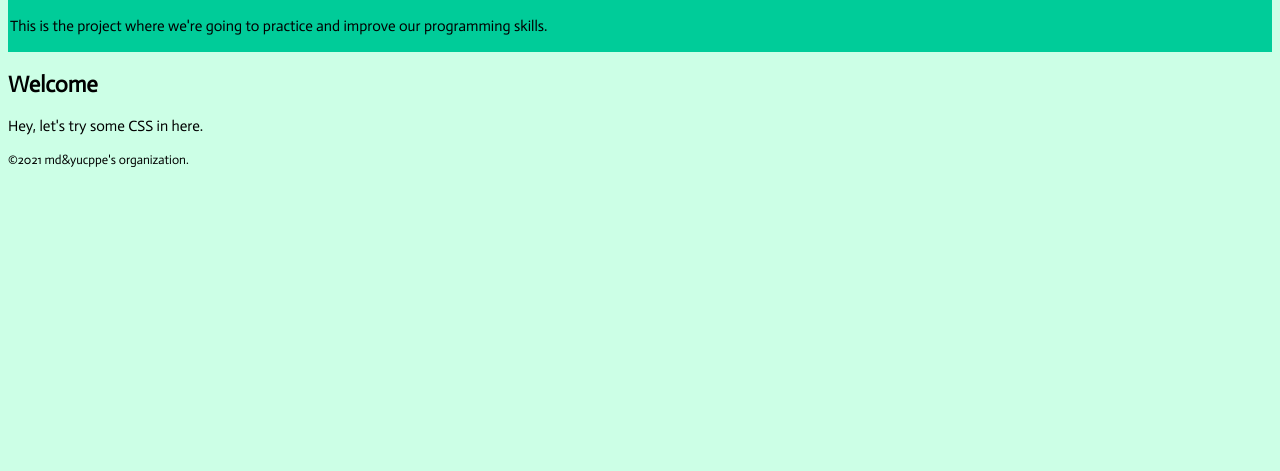
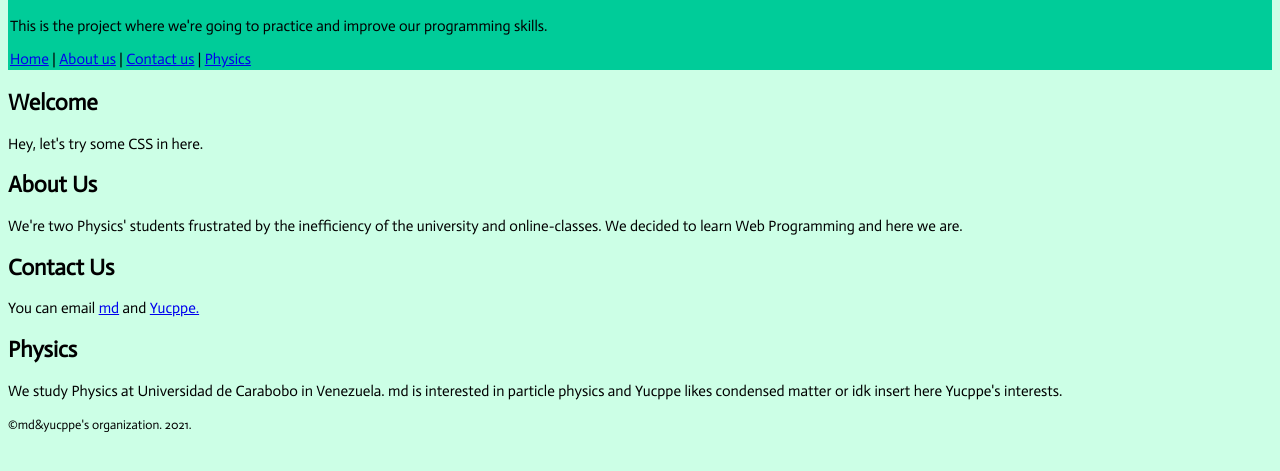
Before and after one commit to md-and-yucppe-organization/collab, a plain HTML site: page index.html in a window 1280 px wide. Shown: the part 69-540 px from the top of the page. Drawn offline with Linux system fonts and the light colour scheme.

Commit message:
nav and sections added
what do u think?

```diff
--- a/index.html
+++ b/index.html
@@ -5,21 +5,41 @@
 	<title>md&yucppe project</title>
 	<link rel="stylesheet" href="stylesheets/style.css">
 	<link href='https://fonts.googleapis.com/css?family=Actor' rel='stylesheet'>
-	<meta name="viewport" content="width=device-width, initial-scale=1.0">
 </head>
 <body>
 <header>
 	<h1>md&amp;yucppe's project</h1>
 	<p>This is the project where we're going to practice and improve our programming skills.</p>
+	<nav>
+		<a href="#home">Home</a> |
+		<a href="#aboutus">About us</a> |
+		<a href="#contactus">Contact us</a> |
+		<a href="#physics">Physics</a>
+	</nav>
 </header>
 
-<section>
+<section id="home">
 	<h2>Welcome</h2>
 	<p>Hey, let's try some CSS in here.</p>
 </section>
 
+<section id="aboutus">
+	<h2>About Us</h2>
+	<p>We're two Physics' students frustrated by the inefficiency of the university and online-classes. We decided to learn Web Programming and here we are.</p>
+</section>
+
+<section id="contactus">
+	<h2>Contact Us</h2>
+	<p>You can email <a href="mailto:mariadanielaagudo@gmail.com">md</a> and <a href="mailto:yucppe@gmail.com">Yucppe.</a></p>
+</section>
+
+<section id="physics">
+	<h2>Physics</h2>
+	<p>We study Physics at Universidad de Carabobo in Venezuela. md is interested in particle physics and Yucppe likes condensed matter or idk insert here Yucppe's interests.</p>
+</section>
+
 <footer>
-	<small>&copy;2021 md&amp;yucppe's organization.</small>
+	<small>&copy;md&amp;yucppe's organization. 2021.</small>
 </footer>
 
 </body>
```
